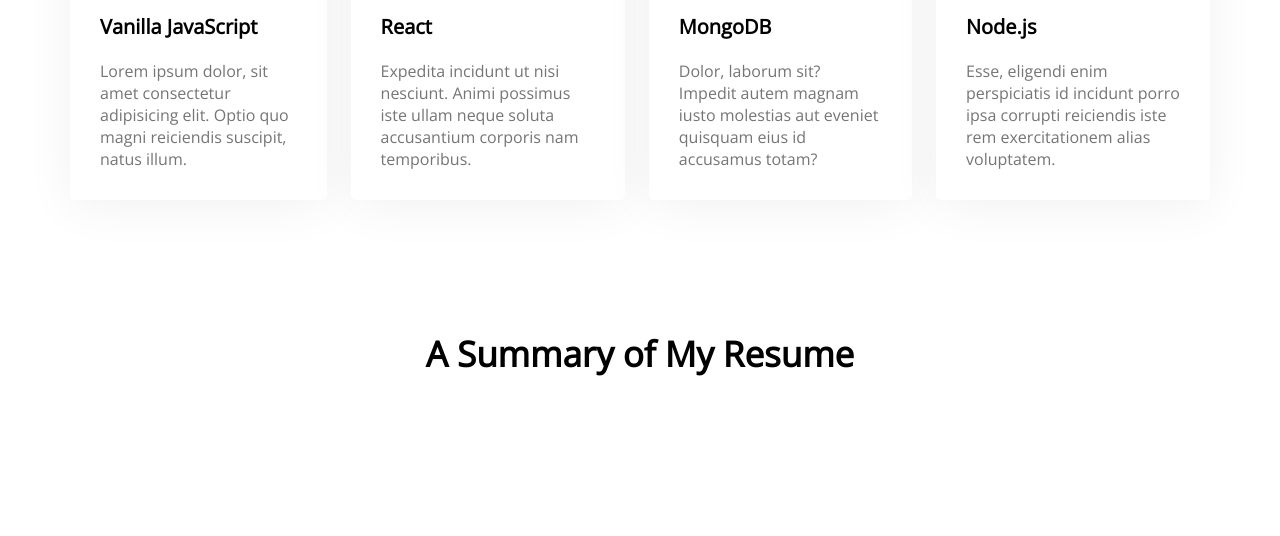
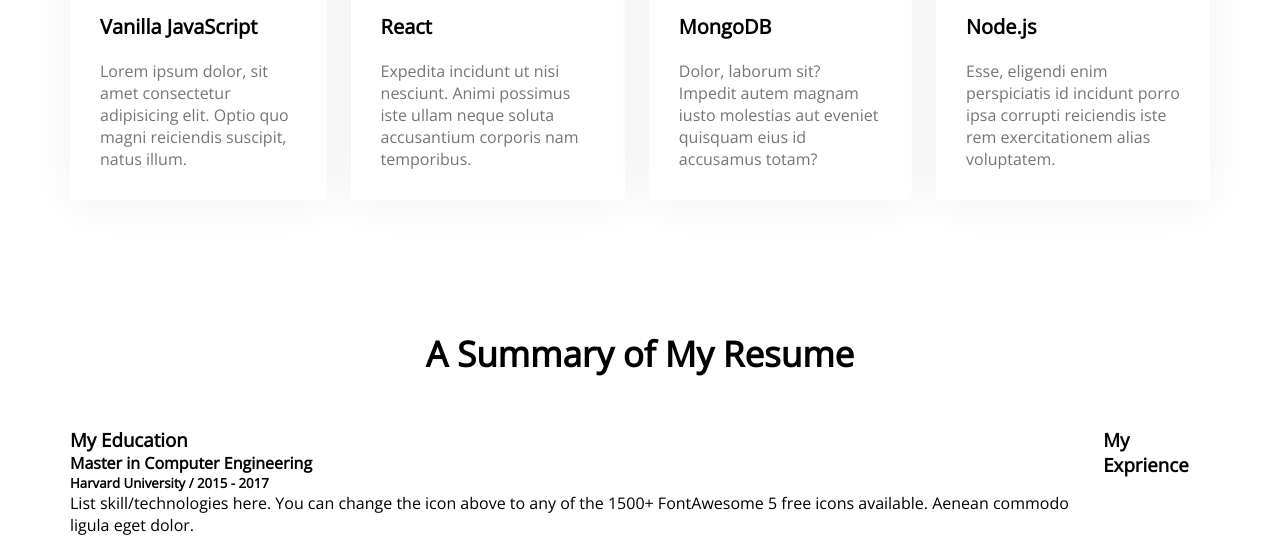
Before and after one commit to shakilahmedshuvo/developer-portfolio, a plain HTML site: page index.html in a window 1280 px wide. Shown: the part 1830-2366 px from the top of the page. Before the commit the page ends 2257 px from the top, so only its background shows below. Drawn offline with nearby package versions, Linux system fonts and the light colour scheme.

Commit message:
new code add

```diff
--- a/index.html
+++ b/index.html
@@ -94,7 +94,16 @@
             <h3 class="section-title">A Summary of My Resume</h3>
             <div class="resume-content">
                 <div>
-
+                    <h3 class="resume-title">My Education</h3>
+                    <div class="resume-item">
+                        <h4 class="title">Master in Computer Engineering</h4>
+                        <h5 class="sub-title">Harvard University / 2015 - 2017</h5>
+                        <p class="description">List skill/technologies here. You can change the icon above
+                            to any of the 1500+ FontAwesome 5 free icons available. Aenean commodo ligula eget dolor.</p>
+                    </div>
+                </div>
+                <div>
+                    <h3 class="resume-title">My Exprience</h3>
                 </div>
 
             </div>
--- a/style/portfolio.css
+++ b/style/portfolio.css
@@ -155,3 +155,9 @@ section{margin-top: 130px;}
     color: #757575;
 }
 /* resume style */
+.resume-content{
+    display: flex;
+}
+.resume .title{
+
+}
```
